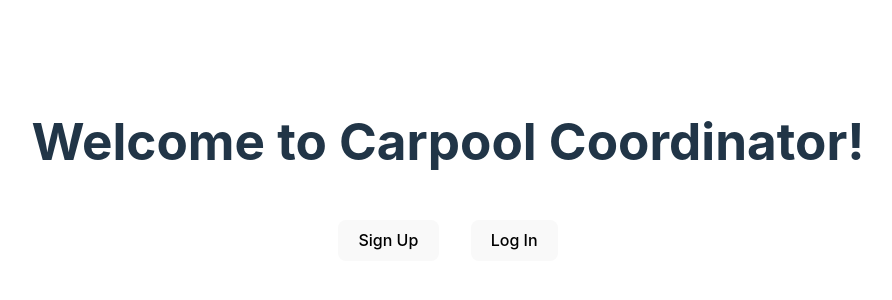
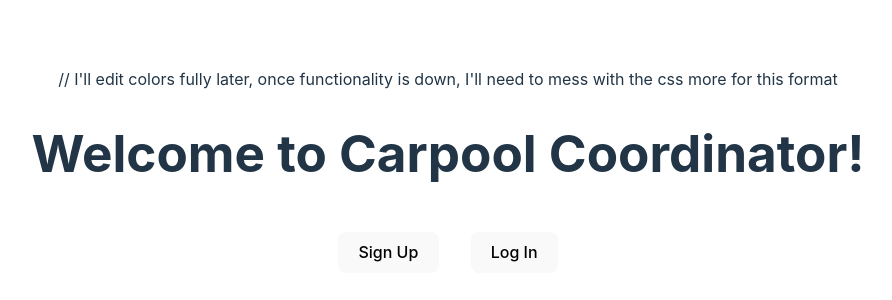
Before and after one commit to jmelovich/carpool-coordinator, a React (Vite) app in the folder frontend/carpool_webapp_frontend/: page / in a window 1280 px wide. Shown: the part 222-522 px from the top of the page, without its empty margins (192-1084 px from the left). Built offline with nearby package versions, Linux system fonts and the light colour scheme.

Commit message:
Adding some color, note in code to work with CSS later

```diff
--- a/frontend/carpool_webapp_frontend/src/App.jsx
+++ b/frontend/carpool_webapp_frontend/src/App.jsx
@@ -42,6 +42,7 @@ function App() {
 
   return (
     <div className="App">
+      // I'll edit colors fully later, once functionality is down, I'll need to mess with the css more for this format
       <h1 className="text-4xl font-bold text-[#2A9D8F] mb-6 font-sans">
         Welcome to Carpool Coordinator!
       </h1>
--- a/frontend/carpool_webapp_frontend/src/index.css
+++ b/frontend/carpool_webapp_frontend/src/index.css
@@ -5,7 +5,7 @@
 
   color-scheme: light dark;
   color: rgba(255, 255, 255, 0.87);
-  background-color: #242424;
+  background-color: #B2C8BA;
 
   font-synthesis: none;
   text-rendering: optimizeLegibility;
```
